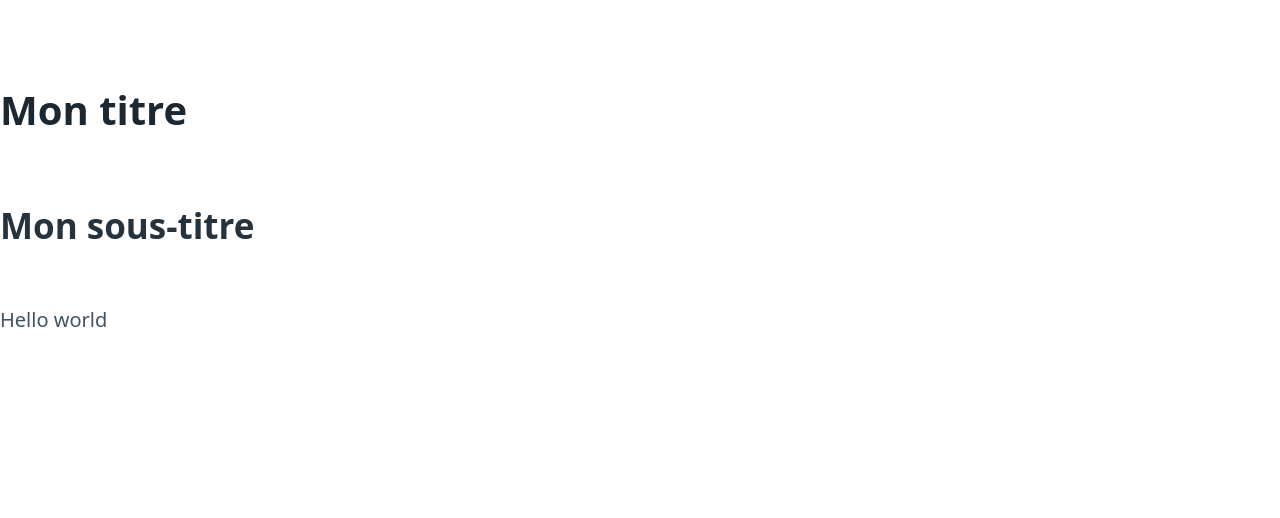
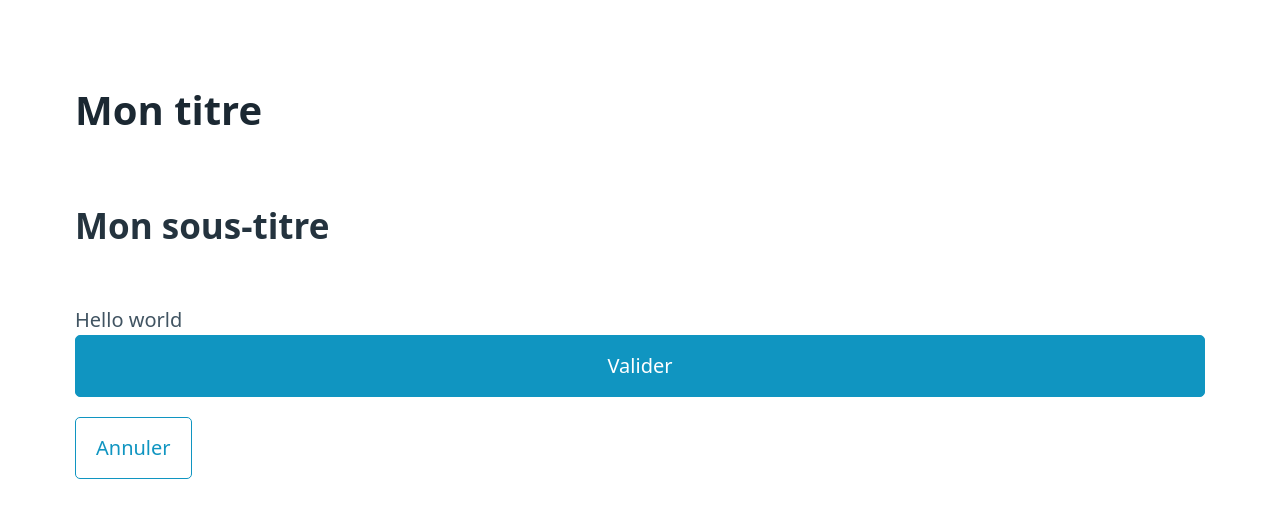
Before and after one commit to vandrieu/test-ghpages, a plain HTML site: page index.html in a window 1280 px wide. Drawn offline with nearby package versions, Linux system fonts and the light colour scheme.

Commit message:
Update index.html

```diff
--- a/index.html
+++ b/index.html
@@ -4,10 +4,12 @@
     <link rel="stylesheet" href="https://unpkg.com/@picocss/pico@1.*/css/pico.min.css">
   </head>
   <body>
-    <main>
+    <main class="container">
       <h1>Mon titre</h1>
       <h2>Mon sous-titre</h2>
       <div>Hello world</div>
+      <button>Valider</button>
+      <a href="#" role="button" class="outline">Annuler</a>
     <main>
   </body>
 </html>
```
